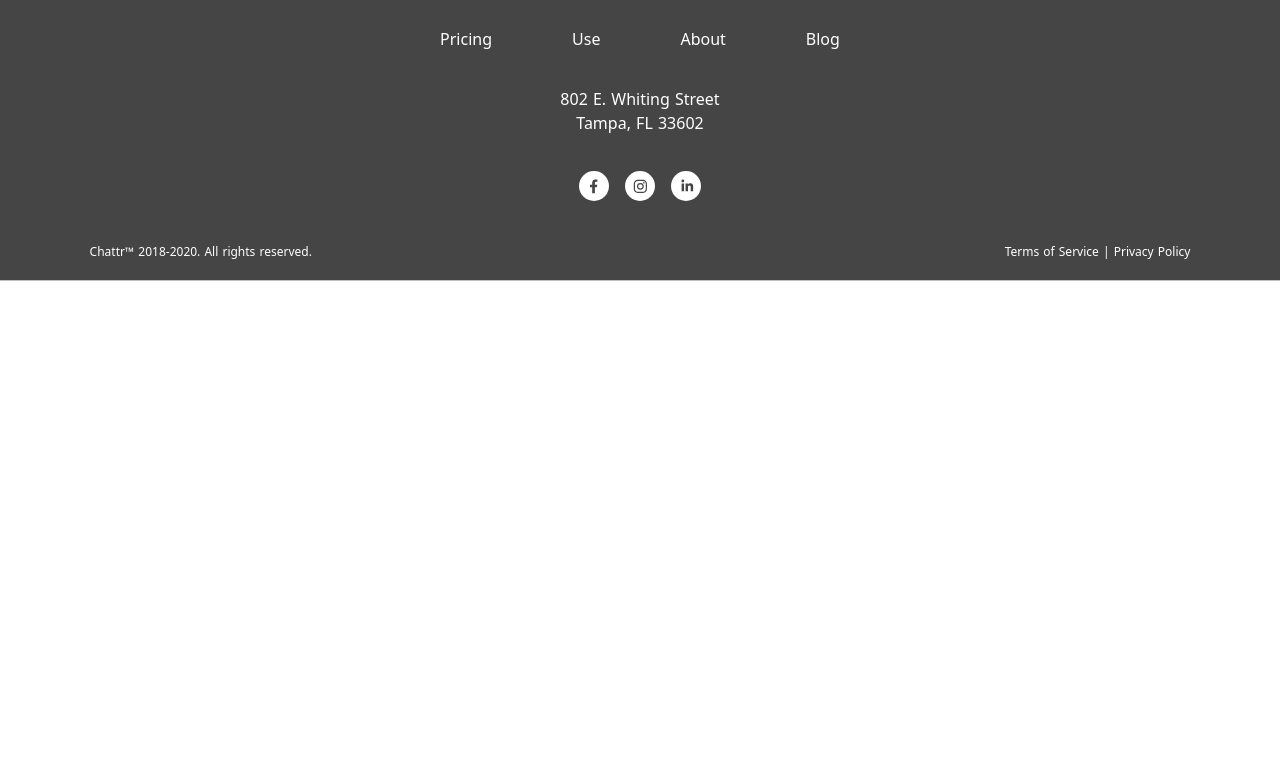
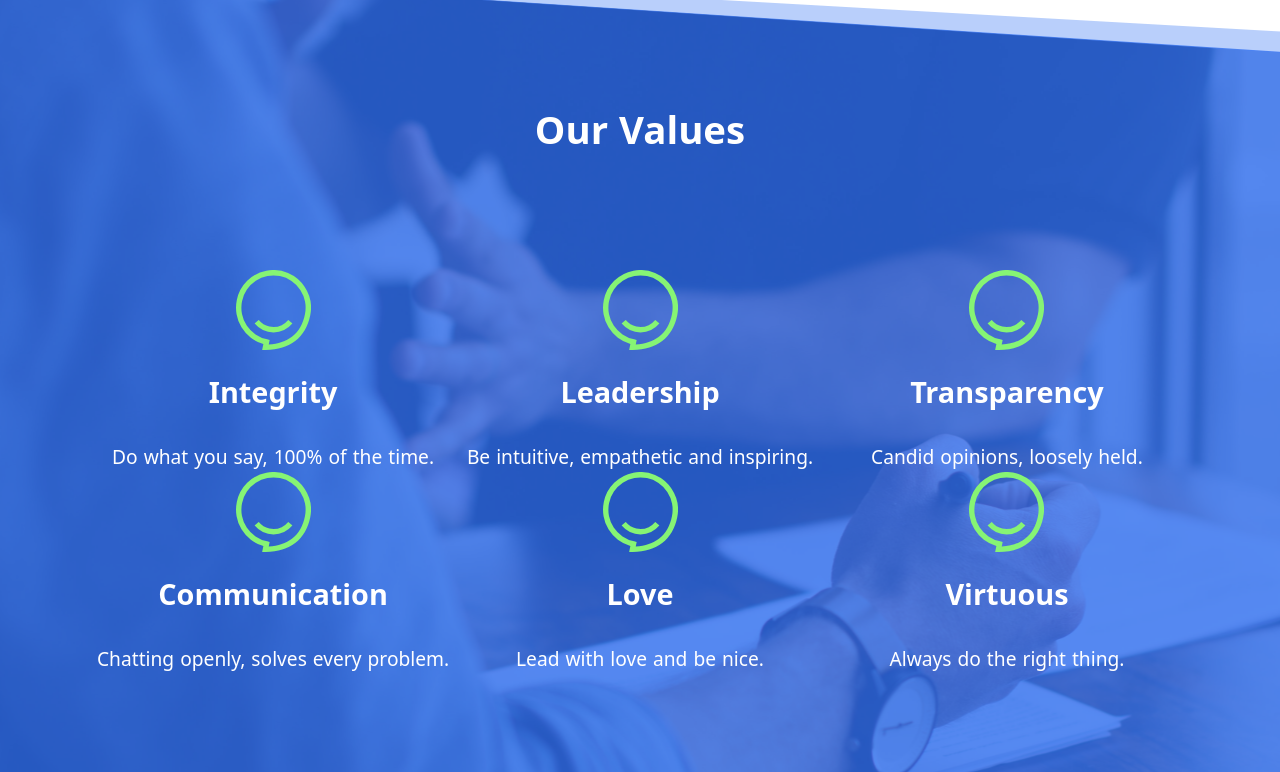
Before and after one commit to konchak007/Gatsby-char, a Gatsby site: page / in a window 1280 px wide. Shown: the part 2858-3630 px from the top of the page. Before the commit the page ends 3139 px from the top, so only its background shows below. Built offline with nearby package versions, Linux system fonts and the light colour scheme; Gatsby itself is replaced by a stand-in of ours; a web font is replaced by a local one.

Commit message:
add grid

```diff
--- a/src/components/Footer/Footer.js
+++ b/src/components/Footer/Footer.js
@@ -14,7 +14,6 @@ const FooterBottomBackground = styled.div`
   background-size: cover;
 
   margin-top: -10em;
-  z-index: 1;
 `;
 
 const FooterWrapper = styled.div`
--- a/src/components/MainContent/MainContent.js
+++ b/src/components/MainContent/MainContent.js
@@ -15,11 +15,10 @@ const Background = styled.div`
   background: url(${footerUpperBackground});
 
   background-position: top center;
-  background-size: cover;
+
   background-repeat: no-repeat;
 
-  @media (max-width: 810px) {
-    height: 100%;
+  @media (max-width: 1005px) {
   }
 `;
 
@@ -29,7 +28,10 @@ const MainContent = () => (
       <FirstSection />
       <SecondSection />
     </Wrapper>
-    {/* <Background> <OurValuesSection /> </Background> */}
+    <Background>
+      {" "}
+      <OurValuesSection />{" "}
+    </Background>
   </main>
 );
 export default MainContent;
--- a/src/components/MainContent/OurValuesSection/SectionOurValues.js
+++ b/src/components/MainContent/OurValuesSection/SectionOurValues.js
@@ -4,33 +4,39 @@ import styled from "styled-components";
 import ValueCase from "./ValueCase";
 
 const Wrapper = styled.div`
-  padding: 15% 7% 5%;
-  display: flex;
-  flex-direction: column;
-  align-items: center;
+  padding: 0 7%;
   text-align: center;
   color: white;
+  padding-top: 10rem;
+
+  @media (max-width: 1050px) {
+    padding-top: 5rem;
+  }
 `;
-const CasesWrapper = styled.div`
-  display: flex;
-  flex-direction: column;
-  margin-top: 100px;
+const Title = styled.h2`
+  margin-bottom: 7rem;
 `;
 
 const Container = styled.div`
-  display: flex;
   width: 100%;
-  justify-content: space-around;
 
+  display: grid;
+  grid-template-columns: repeat(3, 1fr);
+
+  @media (max-width: 710px) {
+    grid-template-columns: repeat(2, 1fr);
+  }
   @media (max-width: 600px) {
     flex-wrap: wrap;
+  }
+  @media (max-width: 500px) {
+    grid-template-columns: 1fr;
   }
 `;
 const SectionOurValues = () => (
   <Wrapper>
-    <h2>Our Values</h2>
+    <Title>Our Values</Title>
     <Container>
-      <CasesWrapper>
       <ValueCase
         title="Integrity"
         subtitle="Do what you say, 100% of the time."
@@ -39,8 +45,7 @@ const SectionOurValues = () => (
         title="Leadership"
         subtitle="Be intuitive, empathetic and inspiring."
       />
-      </CasesWrapper>
-      <CasesWrapper>
+
       <ValueCase
         title="Transparency"
         subtitle="Candid opinions, loosely held."
@@ -49,11 +54,9 @@ const SectionOurValues = () => (
         title="Communication"
         subtitle="Chatting openly, solves every problem."
       />
-      </CasesWrapper>
-      <CasesWrapper>
+
       <ValueCase title="Love" subtitle="Lead with love and be nice." />
       <ValueCase title="Virtuous" subtitle="Always do the right thing." />
-      </CasesWrapper>
     </Container>
   </Wrapper>
 );
--- a/src/components/MainContent/OurValuesSection/ValueCase.js
+++ b/src/components/MainContent/OurValuesSection/ValueCase.js
@@ -1,7 +1,7 @@
 import React from "react";
 import styled from "styled-components";
 
-import restrangle from "../../../images/kolo.png";
+import restrangle from "../../../images/kolo.svg";
 
 const Case = styled.div`
   display: flex;
```
Also changed, not shown: src/images/kolo.png (deleted), src/images/kolo.svg (added). Lines whose indentation alone changed are shown as unchanged.
